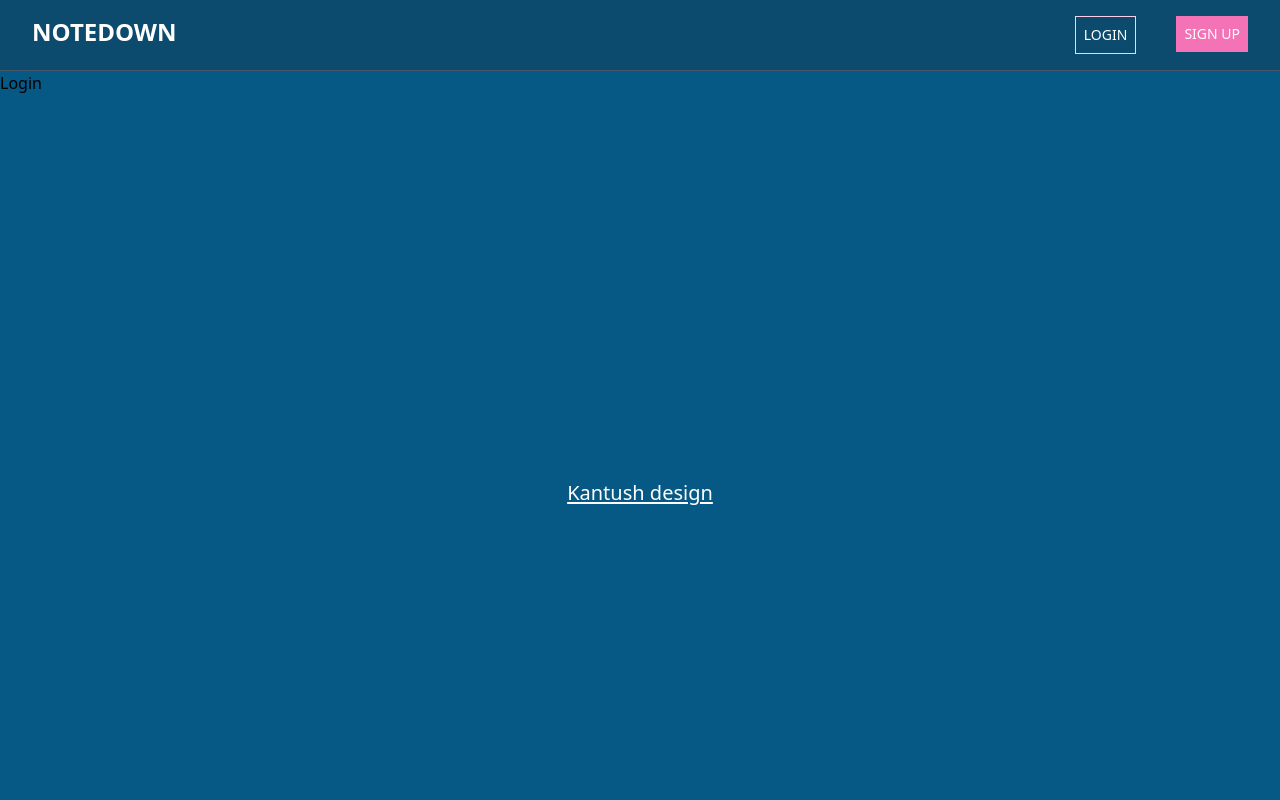
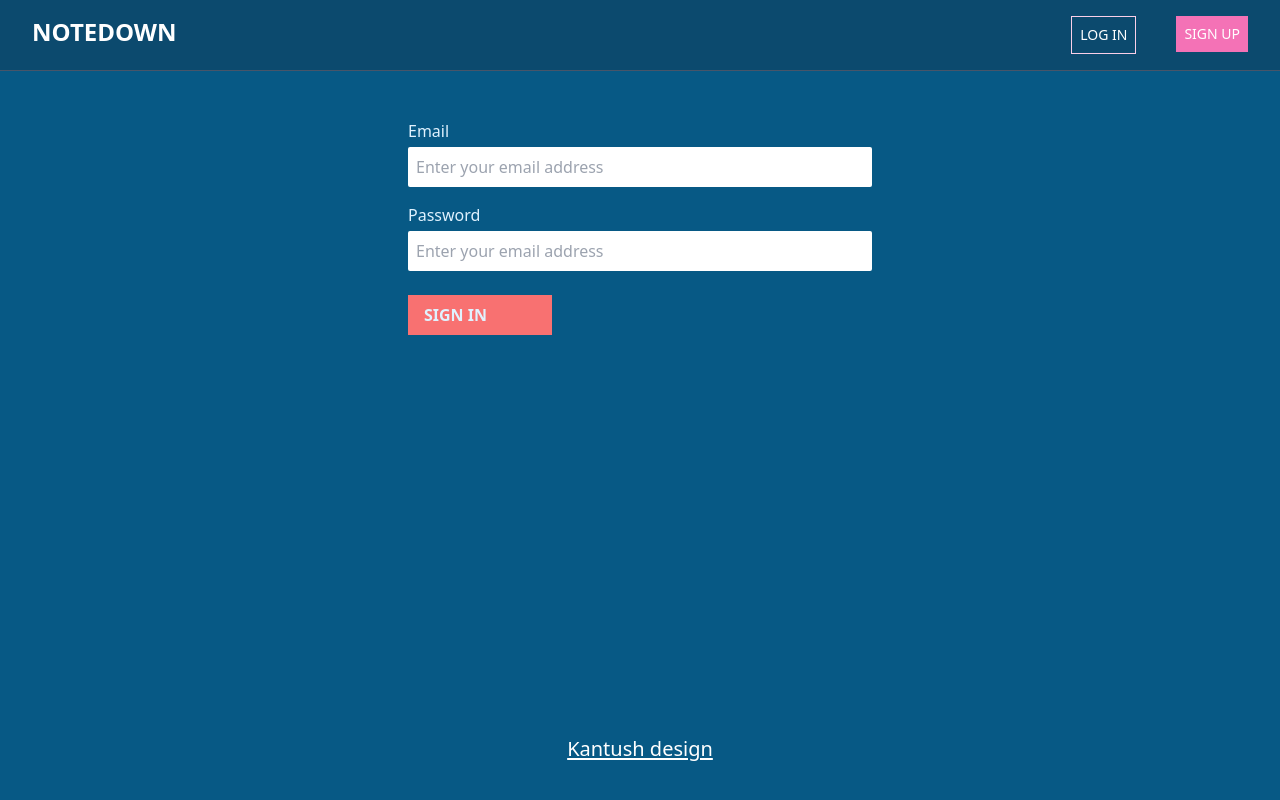
Before and after one commit to sainingo/Note-Down, a React (Create React App) app in the folder frontend/: page /login in a window 1280 px wide. Built offline with nearby package versions, Linux system fonts and the light colour scheme.

Commit message:
Design login

```diff
--- a/frontend/src/components/Header.js
+++ b/frontend/src/components/Header.js
@@ -9,7 +9,7 @@ const Header = () => {
 
         </nav>
         <ul className='flex gap-10 mr-4 text-sm'>
-            <Link to='/login'><li className='border border-pink-200 p-2 hover:bg-pink-300 hover:text-white-900'>LOGIN</li></Link>
+            <Link to='/login'><li className='border border-pink-200 p-2 hover:bg-pink-300 hover:text-white-900'>LOG IN</li></Link>
             <Link to='/register'><li className='bg-pink-400 p-2 hover:border border-sky-400 '>SIGN UP</li></Link>
         </ul>
     </div>
--- a/frontend/src/pages/Login.js
+++ b/frontend/src/pages/Login.js
@@ -2,7 +2,23 @@ import React from 'react'
 
 const Login = () => {
   return (
-    <div>Login</div>
+    <div className=' w-[80%] mx-auto my-6'>
+      <div className='w-[50%] mx-auto p-4 text-sky-100'>
+        <form>
+          <div className='grid p-2'>
+          <label>Email</label>
+          <input type='email' required placeholder="Enter your email address" className='p-2 rounded-sm mt-1 focus:outline-none focus:border-sky-500 text-black'/>
+          </div>
+          <div className='grid p-2'>
+          <label>Password</label>
+          <input type='password' required placeholder="Enter your email address" className='p-2 rounded-sm mt-1 focus:outline-none focus:border-sky-500 text-black'/>
+          </div>
+          <div className='bg-red-400 w-[30%] px-4 py-2 hover:bg-blue-500 ml-2 mt-4 font-bold'>
+            <button>SIGN IN</button>
+          </div>
+        </form>
+      </div>
+    </div>
   )
 }
 
```
